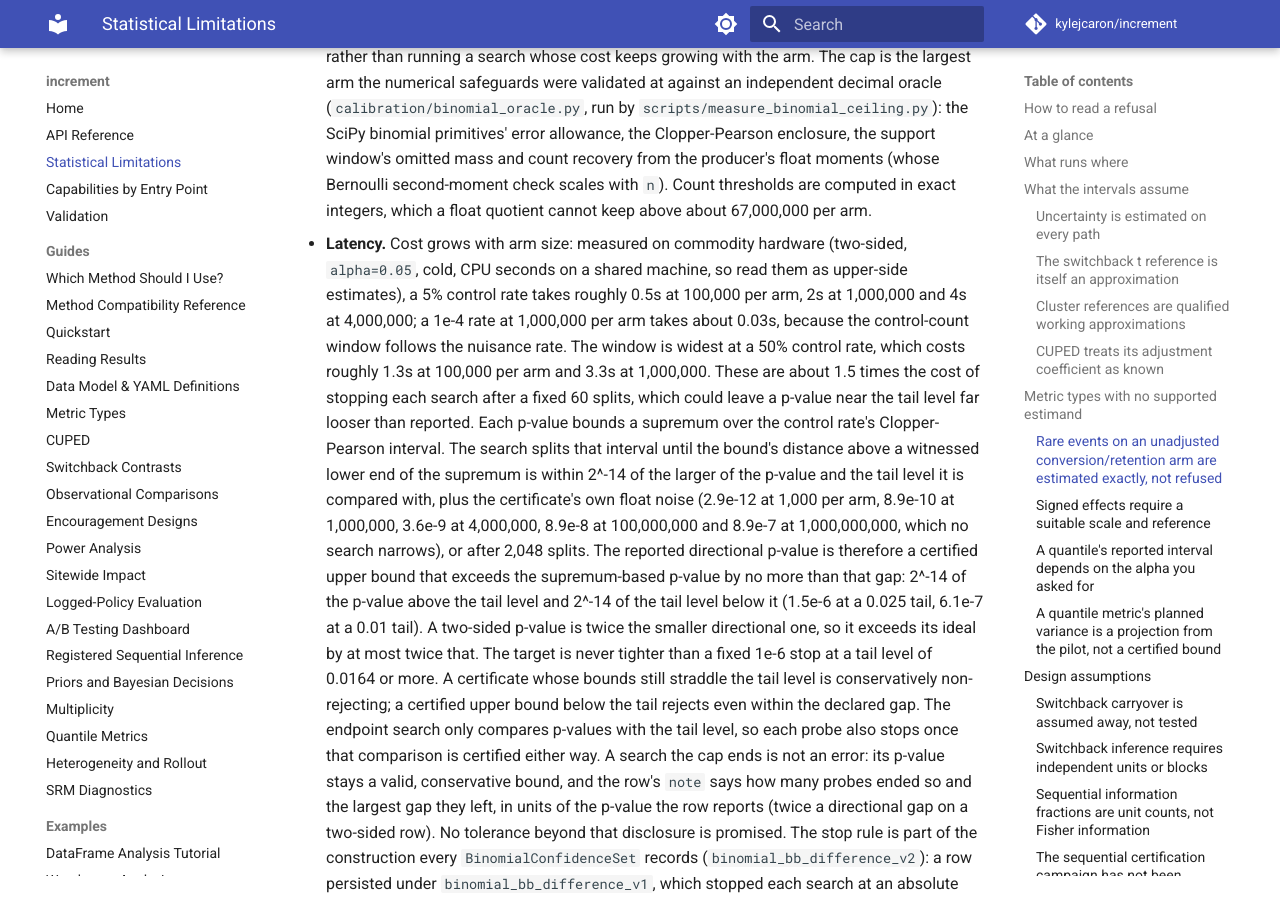
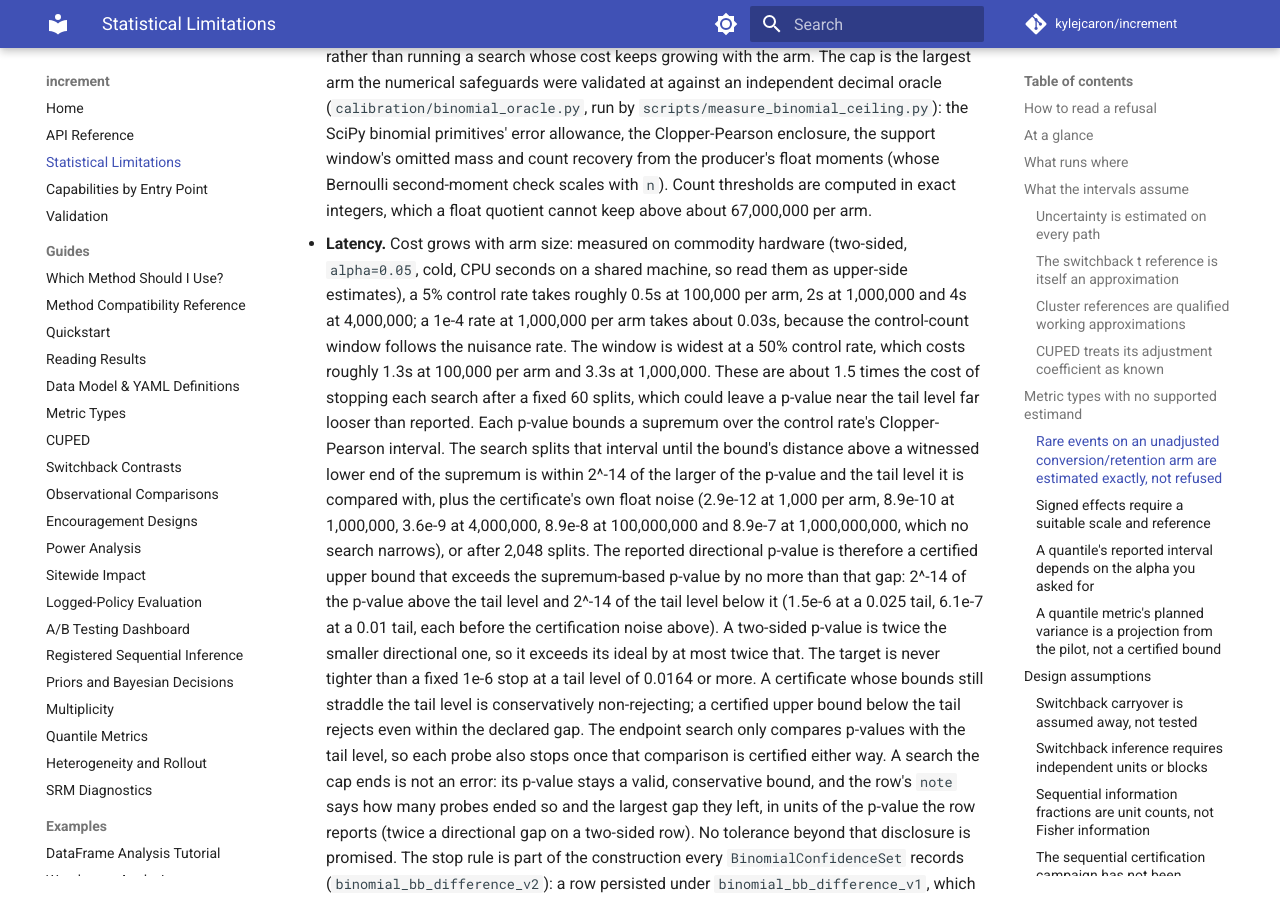
Before and after one commit to kylejcaron/increment, an MkDocs documentation site: the page built from docs/limitations.md, in a window 1280 px wide and 900 px high, scrolled down 9610 px. Built offline with MkDocs 1.6.1 and Material for MkDocs 9.7.7, drawn with Linux system fonts in a browser that asks for light colours; comment, search, counter and statistics services are not loaded; some of the changed text lies outside the part shown.

Commit message:
Cap the sizing search where the runtime starts refusing the tail level, and state the conservative ceiling
The search ceiling is now the smaller of the size where the float margin dominates the tail level
(power is zero from there, so the replay-cell bisection never sees it), the runtime ceiling and the
replay bound; a refusal at the first reports it as the arm ceiling with the power reached. The guide
and limitations page describe the ceiling as 1/128 under the largest admitted size rather than the
largest, state the approximate route's 10,000,000-cell range, and add the certification noise to the
p-value gap examples.

```diff
--- a/docs/limitations.md
+++ b/docs/limitations.md
@@ -343,13 +343,14 @@
   after 2,048 splits. The reported directional p-value is therefore a certified upper
   bound that exceeds the supremum-based p-value by no more than that gap: 2^-14 of the
   p-value above the tail level and 2^-14 of the tail level below it (1.5e-6 at a 0.025
-  tail, 6.1e-7 at a 0.01 tail). A two-sided p-value is twice the smaller directional
-  one, so it exceeds its ideal by at most twice that. The target is never tighter than
-  a fixed 1e-6 stop at a tail level of 0.0164 or more. A certificate whose bounds still
-  straddle the tail level is conservatively non-rejecting; a certified upper bound below
-  the tail rejects even within the declared gap. The endpoint search only compares
-  p-values with the tail level, so each probe also stops once that comparison is certified
-  either way. A search the cap ends is not an error: its p-value stays a valid,
+  tail, 6.1e-7 at a 0.01 tail, each before the certification noise above). A two-sided
+  p-value is twice the smaller directional one, so it exceeds its ideal by at most
+  twice that. The target is never tighter than a fixed 1e-6 stop at a tail level of
+  0.0164 or more. A certificate whose bounds still straddle the tail level is
+  conservatively non-rejecting; a certified upper bound below the tail rejects even
+  within the declared gap. The endpoint search only compares p-values with the tail
+  level, so each probe also stops once that comparison is certified either way.
+  A search the cap ends is not an error: its p-value stays a valid,
   conservative bound, and the row's `note` says how many probes ended so and the largest
   gap they left, in units of the p-value the row reports (twice a directional gap on a
   two-sided row). No tolerance beyond that disclosure is promised. The stop rule is part of
@@ -686,8 +687,8 @@
 A decision's replay is bounded: planning refuses, before any replay, a decision whose
 replay would span more than 10,000,000 retained (control, treatment) count cells at the
 null rate (`power.binomial_replay_bound_exceeded`), and `required_sample_size` searches
-only the sizes within about 1/128 of the largest the bound admits, refusing there with
-the power reached. The work follows that cell count, not the arm size, which the runtime
+only sizes about 1/128 under the largest the bound admits (or under the size where the
+runtime starts refusing the tail level), refusing at that ceiling with the power reached. The work follows that cell count, not the arm size, which the runtime
 decides up to a billion units: about a million units per arm at a 5% baseline, 195,000 at
 50%, and any arm the runtime admits at a rate expecting up to about 48,000 events per arm. Measured
 on an Apple M3 Pro under a shared load (CPU seconds, peak resident set), `achieved_power`
```
Also changed, not shown: other parts of docs/limitations.md (+1 -1 lines), docs/guides/power-analysis.md (+4 -2 lines), 3 other files.
